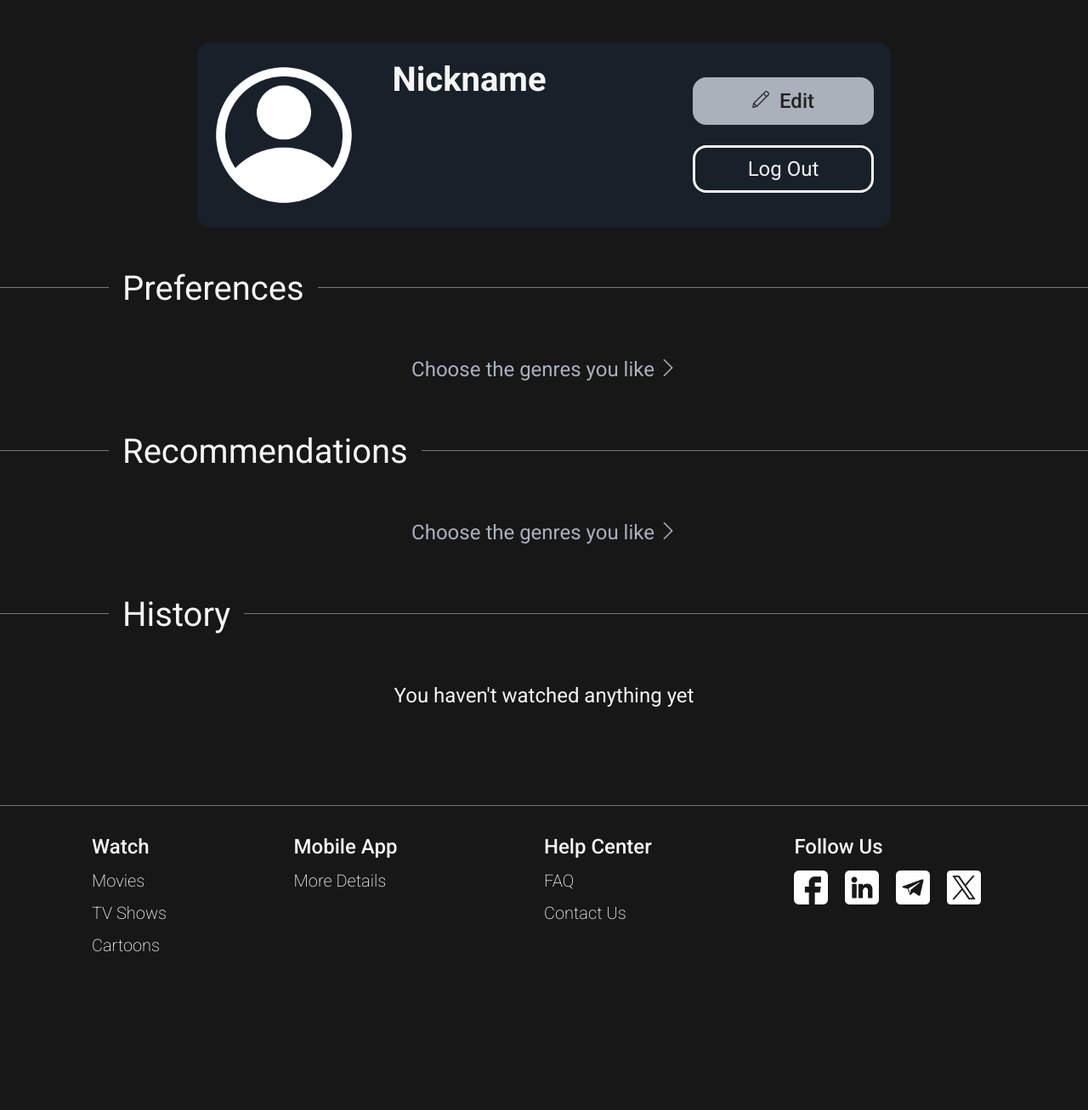
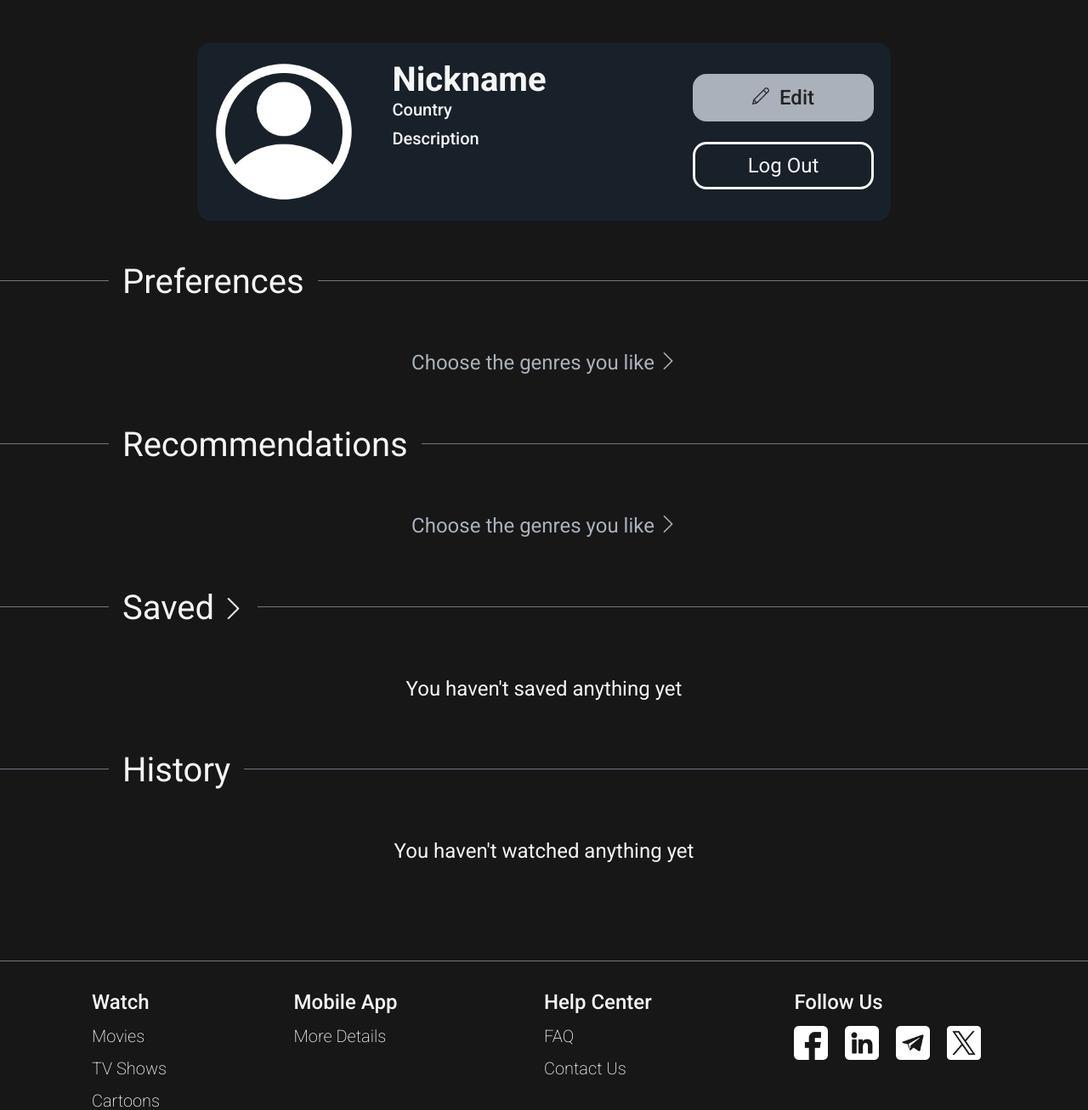
Before and after one commit to IvanDukhota/FilmTime, a PHP site: page /user_profile.php in a window 1280 px wide. Shown: the part 85-1392 px from the top of the page at 85% size. Before the commit the page ends 1206 px from the top, so only its background shows below. Run offline with PHP 8.4, Linux system fonts and the light colour scheme.

Commit message:
Added profile information and block for saved media content to user profile page

```diff
--- a/styles/user_profile.css
+++ b/styles/user_profile.css
@@ -23,15 +23,14 @@ body {
     background-color: #182029;
     padding: 20px;
     width: 816px;
-    height: 218px;
     border-radius: 16px;
     display: grid;
     grid-template-columns: [user_icon] 27% [info] 43% [button] auto [end];
+    align-items: start;
 }
 
 .profile_info {
     grid-column: info;
-    grid-template-rows: [nickname] 20% [country] 20% [description] 60% [end];
     text-align: left;
 }
 
@@ -49,11 +48,28 @@ body {
 }
 
 .profile_name {
-    grid-row: nickname;
     font-family: 'Roboto', sans-serif;
     font-size: 40px;
     font-weight: 700;
     color: #f5f5f5;
+}
+
+.profile_country {
+    font-family: 'Roboto', sans-serif;
+    font-size: 20px;
+    font-weight: 500;
+    color: #f5f5f5;
+    margin-bottom: 10px;
+}
+
+.profile_description {
+    font-family: 'Roboto', sans-serif;
+    font-size: 20px;
+    font-weight: 500;
+    color: #f5f5f5;
+    word-wrap: break-word;
+    overflow-wrap: break-word;
+    white-space: normal;
 }
 
 .profile_button {
@@ -62,6 +78,8 @@ body {
     flex-direction: column;
     justify-content: center;
     align-items: flex-end;
+    margin-top: 17px;
+    margin-bottom: 17px;
 }
 
 .edit_button {
@@ -177,3 +195,8 @@ a {
     color: #f5f5f5;
     text-decoration: none;
 }
+
+.saved_arrow_img {
+    width: 25px;
+    height: 25px;
+}
--- a/views/user_profile.php
+++ b/views/user_profile.php
@@ -1,8 +1,3 @@
-<?php
-    session_start();
-    require_once('../models/PermissionCode.php');
-
-?>
 <!DOCTYPE html>
 <html>
     <head>
@@ -20,6 +15,8 @@
                 <div class="user_icon"><img src="../styles/images/account.png" alt="User Icon"></div>
                 <div class="profile_info">
                     <div class="profile_name">Nickname</div>
+                    <div class="profile_country">Country</div>
+                    <div class="profile_description">Description</div>
                 </div>
                 <div class="profile_button">
                     <button class="edit_button"><img class="img_edit_button" src="../styles/images/edit.png" alt="Edit">Edit</button>
@@ -50,6 +47,18 @@
                     <a href="" class="choose_genre">Choose the genres you like
                         <img class="arrow_img" src="../styles/images/arrow_gray.png" alt="Arrow">
                     </a>
+                </div>
+            </div>
+
+            <div class="saved">
+                <div class="topic-header">
+                    <div class="header-line-row"><div class="header-line"></div></div>
+                    <a href="" class="link_hidden">Saved
+                        <img class="saved_arrow_img" src="../styles/images/arrow_white.png" alt="Arrow">
+                    </a>
+                </div>
+                <div class="empty_text">
+                    <div class="empty_saved">You haven't saved anything yet</div>
                 </div>
             </div>
 
```
